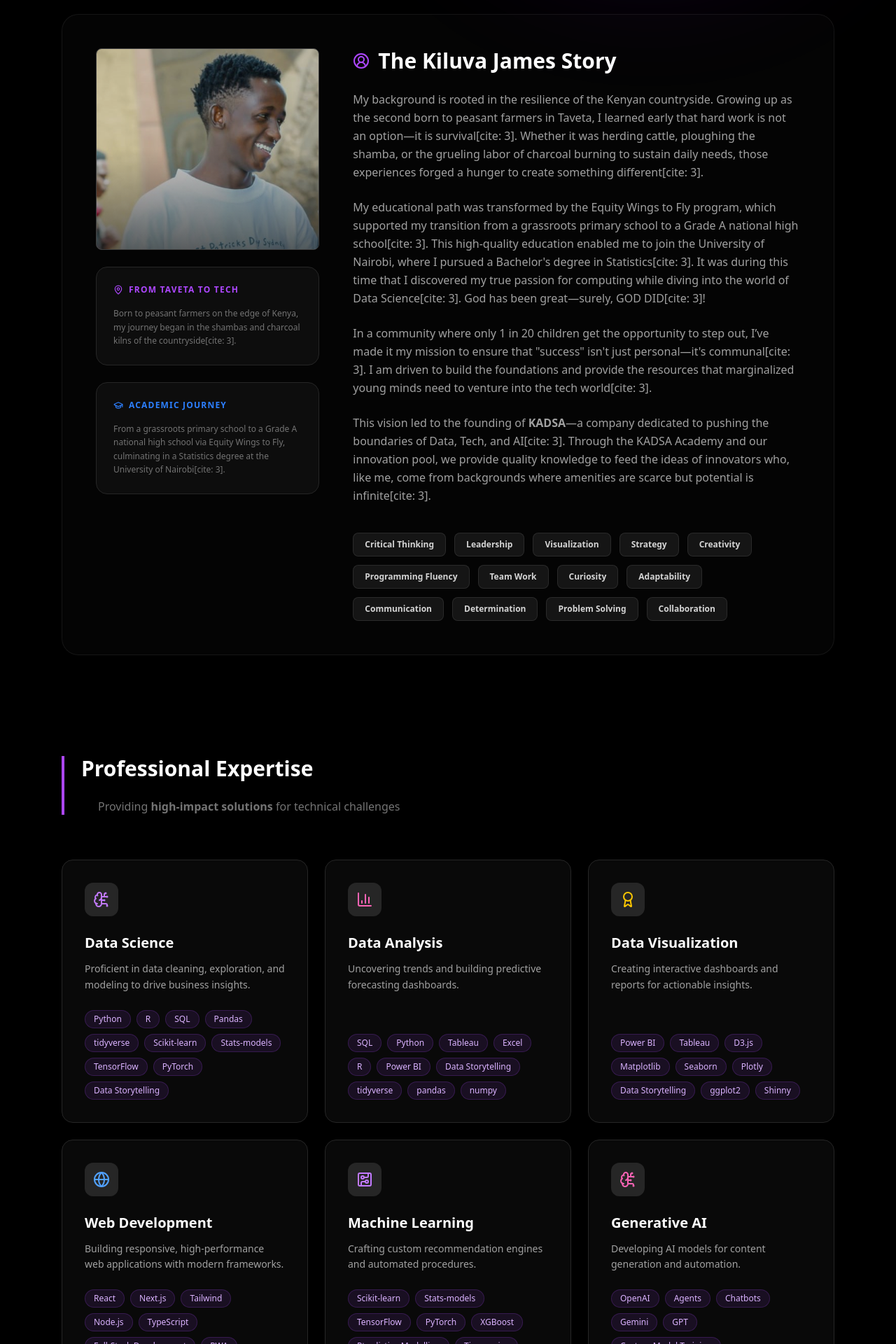
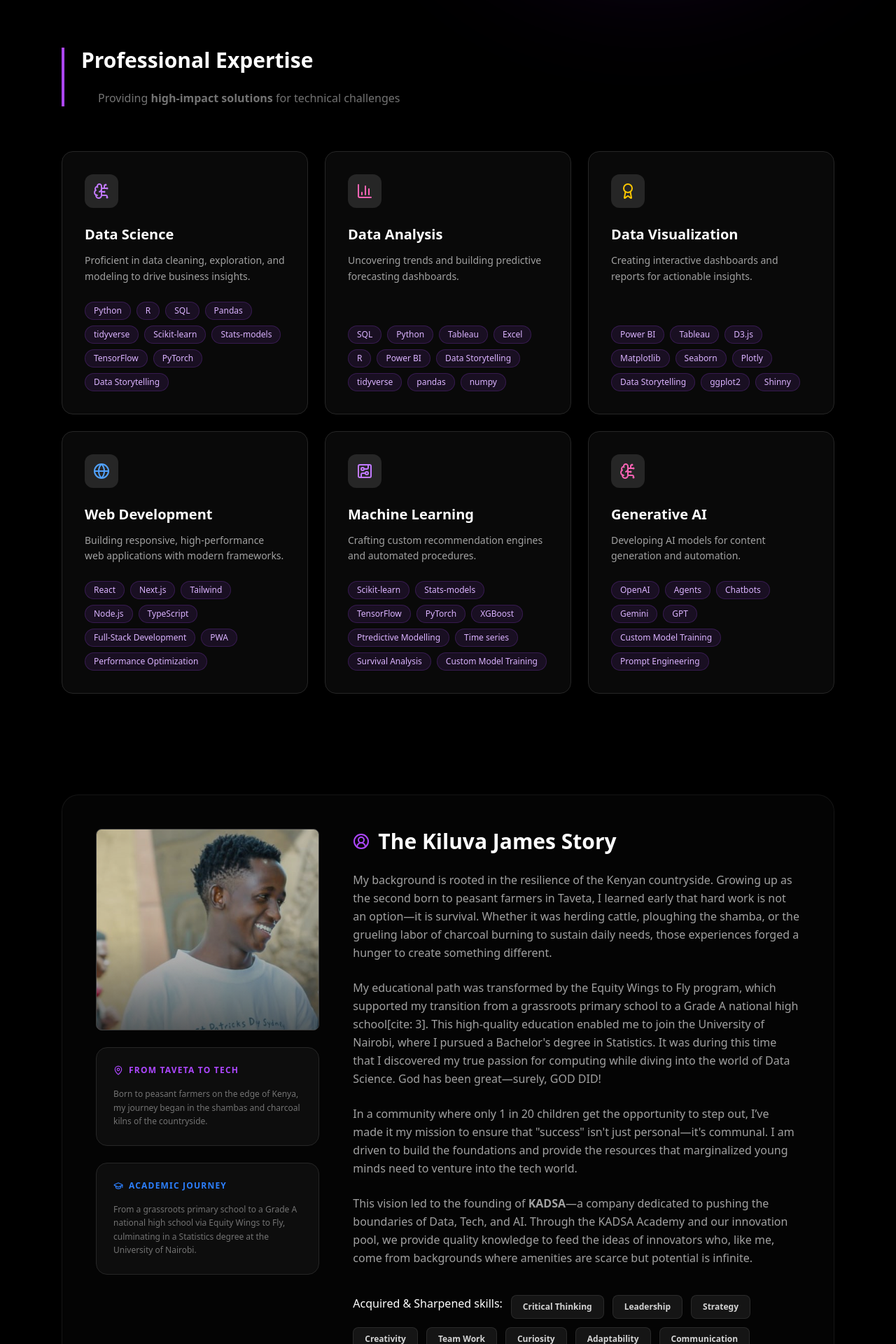
Before and after one commit to kiteluva/kitewebsite, a React (Vite) app in the folder kiluvas/: page / in a window 1280 px wide. Shown: the part 700-2620 px from the top of the page at 70% size. Built offline with nearby package versions, Linux system fonts and the light colour scheme.

Commit message:
===================

```diff
--- a/kiluvas/src/App.tsx
+++ b/kiluvas/src/App.tsx
@@ -88,58 +88,6 @@ const HomeView: React.FC<{ setActiveTab: (id: string) => void }> = ({ setActiveT
       </div>
     </section>
 
-    {/* Expanded About Section */}
-    <section className="bg-neutral-900/20 rounded-3xl p-8 md:p-12 border border-neutral-800/50">
-      <div className="flex flex-col md:flex-row gap-12 items-start text-left">
-        <div className="w-full md:w-1/3 sticky top-24 space-y-6">
-          <ProjectCardImage text="Creative" imageSrc="/images/about.jpg" height="h-72" />
-          <div className="p-6 bg-neutral-900/50 rounded-2xl border border-neutral-800">
-             <h4 className="text-xs font-bold uppercase tracking-widest text-purple-500 mb-4 flex items-center gap-2">
-                <MapPin size={14} /> From Taveta to Tech
-             </h4>
-             <p className="text-neutral-500 text-xs leading-relaxed">
-                Born to peasant farmers on the edge of Kenya, my journey began in the shambas and charcoal kilns of the countryside[cite: 3].
-             </p>
-          </div>
-          <div className="p-6 bg-neutral-900/50 rounded-2xl border border-neutral-800">
-             <h4 className="text-xs font-bold uppercase tracking-widest text-blue-500 mb-4 flex items-center gap-2">
-                <GraduationCap size={14} /> Academic Journey
-             </h4>
-             <p className="text-neutral-500 text-xs leading-relaxed">
-                From a grassroots primary school to a Grade A national high school via Equity Wings to Fly, culminating in a Statistics degree at the University of Nairobi[cite: 3].
-             </p>
-          </div>
-        </div>
-        <div className="w-full md:w-2/3">
-          <h3 className="text-3xl font-bold mb-6 flex items-center gap-3">
-            <UserCircle2 className="text-purple-500" /> The Kiluva James Story
-          </h3>
-          <div className="space-y-6 text-neutral-400 leading-relaxed">
-            <p>
-              My background is rooted in the resilience of the Kenyan countryside. Growing up as the second born to peasant farmers in Taveta, I learned early that hard work is not an option—it is survival[cite: 3]. Whether it was herding cattle, ploughing the shamba, or the grueling labor of charcoal burning to sustain daily needs, those experiences forged a hunger to create something different[cite: 3].
-            </p>
-            <p>
-              My educational path was transformed by the Equity Wings to Fly program, which supported my transition from a grassroots primary school to a Grade A national high school[cite: 3]. This high-quality education enabled me to join the University of Nairobi, where I pursued a Bachelor's degree in Statistics[cite: 3]. It was during this time that I discovered my true passion for computing while diving into the world of Data Science[cite: 3]. God has been great—surely, GOD DID[cite: 3]!
-            </p>
-            <p>
-              In a community where only 1 in 20 children get the opportunity to step out, I’ve made it my mission to ensure that "success" isn't just personal—it's communal[cite: 3]. I am driven to build the foundations and provide the resources that marginalized young minds need to venture into the tech world[cite: 3].
-            </p>
-            <p>
-              This vision led to the founding of <strong>KADSA</strong>—a company dedicated to pushing the boundaries of Data, Tech, and AI[cite: 3]. Through the KADSA Academy and our innovation pool, we provide quality knowledge to feed the ideas of innovators who, like me, come from backgrounds where amenities are scarce but potential is infinite[cite: 3].
-            </p>
-          </div>
-
-          <div className="mt-10 flex flex-wrap gap-3">
-            {['Critical Thinking', 'Leadership', 'Visualization', 'Strategy', 'Creativity', 'Programming Fluency', 'Team Work', 'Curiosity', 'Adaptability', 'Communication', 'Determination', 'Problem Solving', 'Collaboration'].map((skill) => (
-              <div key={skill} className="px-4 py-2 bg-neutral-800/50 rounded-lg text-xs font-semibold text-neutral-300 border border-neutral-700/50">
-                {skill}
-              </div>
-            ))}
-          </div>
-        </div>
-      </div>
-    </section>
-
     <section className="py-12">
       <div className="flex flex-col border-l-4 border-purple-500 pl-6 text-left mb-16">
         <h3 className="text-3xl font-bold mb-4">Professional Expertise</h3>
@@ -208,6 +156,59 @@ const HomeView: React.FC<{ setActiveTab: (id: string) => void }> = ({ setActiveT
             </div>
           </div>
         ))}
+      </div>
+    </section>
+
+    {/* Expanded About Section */}
+    <section className="bg-neutral-900/20 rounded-3xl p-8 md:p-12 border border-neutral-800/50">
+      <div className="flex flex-col md:flex-row gap-12 items-start text-left">
+        <div className="w-full md:w-1/3 sticky top-24 space-y-6">
+          <ProjectCardImage text="Creative" imageSrc="/images/about.jpg" height="h-72" />
+          <div className="p-6 bg-neutral-900/50 rounded-2xl border border-neutral-800">
+             <h4 className="text-xs font-bold uppercase tracking-widest text-purple-500 mb-4 flex items-center gap-2">
+                <MapPin size={14} /> From Taveta to Tech
+             </h4>
+             <p className="text-neutral-500 text-xs leading-relaxed">
+                Born to peasant farmers on the edge of Kenya, my journey began in the shambas and charcoal kilns of the countryside.
+             </p>
+          </div>
+          <div className="p-6 bg-neutral-900/50 rounded-2xl border border-neutral-800">
+             <h4 className="text-xs font-bold uppercase tracking-widest text-blue-500 mb-4 flex items-center gap-2">
+                <GraduationCap size={14} /> Academic Journey
+             </h4>
+             <p className="text-neutral-500 text-xs leading-relaxed">
+                From a grassroots primary school to a Grade A national high school via Equity Wings to Fly, culminating in a Statistics degree at the University of Nairobi.
+             </p>
+          </div>
+        </div>
+        <div className="w-full md:w-2/3">
+          <h3 className="text-3xl font-bold mb-6 flex items-center gap-3">
+            <UserCircle2 className="text-purple-500" /> The Kiluva James Story
+          </h3>
+          <div className="space-y-6 text-neutral-400 leading-relaxed">
+            <p>
+              My background is rooted in the resilience of the Kenyan countryside. Growing up as the second born to peasant farmers in Taveta, I learned early that hard work is not an option—it is survival. Whether it was herding cattle, ploughing the shamba, or the grueling labor of charcoal burning to sustain daily needs, those experiences forged a hunger to create something different.
+            </p>
+            <p>
+              My educational path was transformed by the Equity Wings to Fly program, which supported my transition from a grassroots primary school to a Grade A national high school[cite: 3]. This high-quality education enabled me to join the University of Nairobi, where I pursued a Bachelor's degree in Statistics. It was during this time that I discovered my true passion for computing while diving into the world of Data Science. God has been great—surely, GOD DID!
+            </p>
+            <p>
+              In a community where only 1 in 20 children get the opportunity to step out, I’ve made it my mission to ensure that "success" isn't just personal—it's communal. I am driven to build the foundations and provide the resources that marginalized young minds need to venture into the tech world.
+            </p>
+            <p>
+              This vision led to the founding of <strong>KADSA</strong>—a company dedicated to pushing the boundaries of Data, Tech, and AI. Through the KADSA Academy and our innovation pool, we provide quality knowledge to feed the ideas of innovators who, like me, come from backgrounds where amenities are scarce but potential is infinite.
+            </p>
+          </div>
+
+          <div className="mt-10 flex flex-wrap gap-3">
+            <p>Acquired & Sharpened skills:</p>
+            {['Critical Thinking', 'Leadership', 'Strategy', 'Creativity', 'Team Work', 'Curiosity', 'Adaptability', 'Communication', 'Determination', 'Problem Solving', 'Collaboration'].map((skill) => (
+              <div key={skill} className="px-4 py-2 bg-neutral-800/50 rounded-lg text-xs font-semibold text-neutral-300 border border-neutral-700/50">
+                {skill}
+              </div>
+            ))}
+          </div>
+        </div>
       </div>
     </section>
   </div>
```
